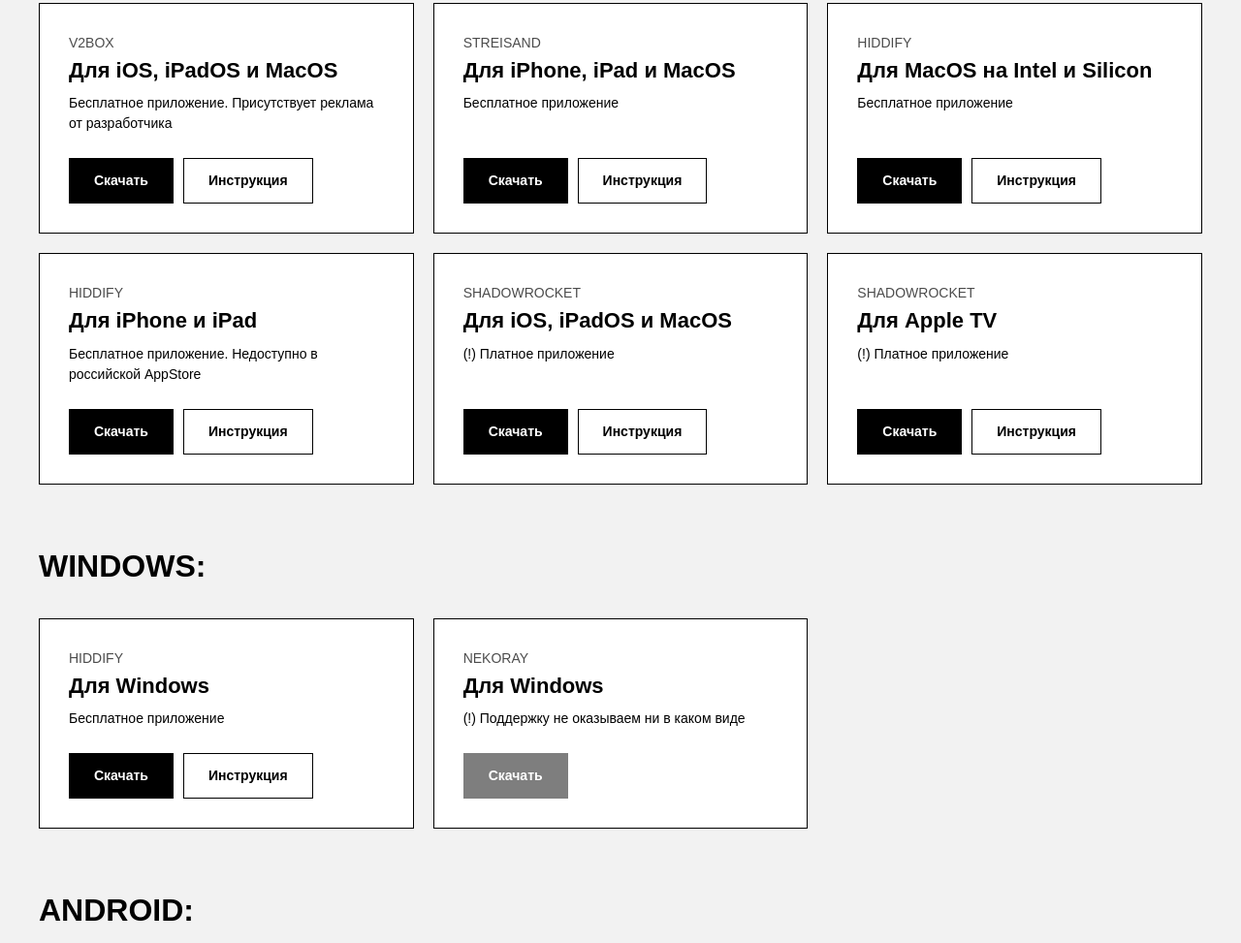
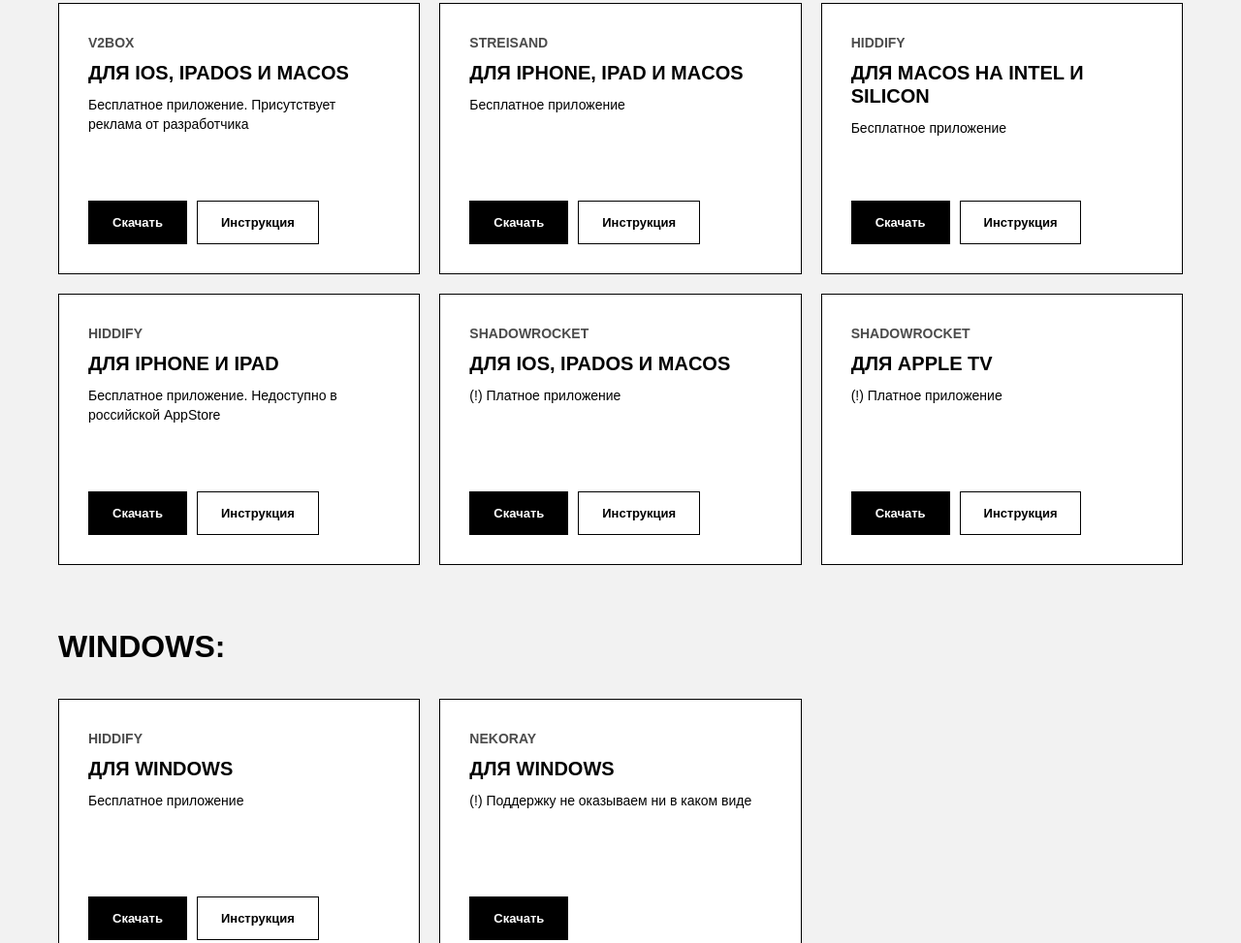
Before and after one commit to ruslanmarcha/izi-app-landing, a plain HTML site: page index.html in a window 1280 px wide. Shown: the part 581-1554 px from the top of the page at 97% size. Drawn offline with Linux system fonts and the light colour scheme.

Commit message:
Update index.html

```diff
--- a/index.html
+++ b/index.html
@@ -5,13 +5,13 @@
     <meta name="viewport" content="width=device-width, initial-scale=1.0">
     <title>Приложения - Скачать</title>
     <style>
-        /* Основные стили */
+        /* Настройки страницы */
         :root {
             --bg-color: #f2f2f2;
             --text-color: #000000;
             --white: #ffffff;
-            --btn-bg: #000000;
-            --btn-text: #ffffff;
+            --btn-black-bg: #000000;
+            --btn-black-text: #ffffff;
         }
 
         body {
@@ -21,12 +21,19 @@
             background-color: var(--bg-color);
             color: var(--text-color);
             line-height: 1.5;
+            -webkit-font-smoothing: antialiased;
+            display: flex;
+            flex-direction: column;
+            min-height: 100vh;
         }
 
         .container {
             max-width: 1200px;
             margin: 0 auto;
             padding: 0 20px;
+            width: 100%;
+            box-sizing: border-box;
+            flex: 1;
         }
 
         /* Заголовки */
@@ -49,11 +56,10 @@
             .subtitle { font-size: 32px; }
         }
 
-        /* Дисклеймер */
+        /* Блок дисклеймера */
         .disclaimer {
             background: var(--white);
             padding: 30px;
-            border-radius: 0;
             margin-bottom: 60px;
             display: flex;
             align-items: flex-start;
@@ -63,6 +69,7 @@
         .disclaimer-icon svg {
             width: 24px;
             height: 24px;
+            flex-shrink: 0;
         }
 
         .disclaimer-text {
@@ -73,7 +80,7 @@
             .disclaimer-text { font-size: 18px; }
         }
 
-        /* Секции */
+        /* Заголовки разделов (Apple, Windows...) */
         .section-title {
             font-size: 32px;
             font-weight: 700;
@@ -82,6 +89,7 @@
             display: inline-block;
         }
 
+        /* Сетка карточек */
         .grid {
             display: grid;
             grid-template-columns: 1fr;
@@ -89,10 +97,10 @@
             margin-bottom: 60px;
         }
 
-        @media (min-width: 600px) {
+        @media (min-width: 650px) {
             .grid { grid-template-columns: repeat(2, 1fr); }
         }
-        @media (min-width: 900px) {
+        @media (min-width: 960px) {
             .grid { grid-template-columns: repeat(3, 1fr); }
         }
 
@@ -106,26 +114,32 @@
             justify-content: space-between;
             height: 100%;
             box-sizing: border-box;
+            min-height: 280px;
+        }
+
+        .card-content {
+            margin-bottom: 20px;
         }
 
         .card-uptitle {
             font-size: 14px;
             text-transform: uppercase;
             opacity: 0.7;
-            margin-bottom: 5px;
+            margin-bottom: 8px;
+            font-weight: 600;
         }
 
         .card-title {
-            font-size: 22px;
+            font-size: 20px;
             font-weight: 700;
-            margin-bottom: 10px;
+            margin-bottom: 12px;
             line-height: 1.2;
+            text-transform: uppercase;
         }
 
         .card-descr {
             font-size: 14px;
-            margin-bottom: 25px;
-            flex-grow: 1;
+            line-height: 1.4;
         }
 
         /* Кнопки */
@@ -133,17 +147,19 @@
             display: flex;
             gap: 10px;
             flex-wrap: wrap;
+            margin-top: auto;
         }
 
         .btn {
             display: inline-block;
-            padding: 12px 25px;
+            padding: 12px 24px;
             text-decoration: none;
-            font-size: 14px;
+            font-size: 13px;
             font-weight: 600;
             text-align: center;
-            transition: 0.2s;
+            transition: all 0.2s ease;
             cursor: pointer;
+            border-radius: 0;
         }
 
         .btn-black {
@@ -165,7 +181,7 @@
             color: #fff;
         }
 
-        /* Футер */
+        /* Подвал */
         footer {
             background-color: #000;
             color: #fff;
@@ -173,12 +189,6 @@
             text-align: center;
             font-size: 12px;
             margin-top: 40px;
-        }
-
-        footer a {
-            color: #fff;
-            text-decoration: none;
-            margin: 0 10px;
         }
     </style>
 </head>
@@ -191,7 +201,7 @@
         <div class="disclaimer">
             <div class="disclaimer-icon">
                 <svg viewBox="0 0 24 24">
-                    <circle cx="12" cy="12" r="10" fill="black"/>
+                    <circle cx="12" cy="12" r="11" fill="black"/>
                     <path d="M11 7h2v2h-2zm0 4h2v6h-2z" fill="white"/>
                 </svg>
             </div>
@@ -204,7 +214,7 @@
         <div class="section-title">Apple:</div>
         <div class="grid">
             <div class="card">
-                <div>
+                <div class="card-content">
                     <div class="card-uptitle">V2Box</div>
                     <div class="card-title">Для iOS, iPadOS и MacOS</div>
                     <div class="card-descr">Бесплатное приложение. Присутствует реклама от разработчика</div>
@@ -216,7 +226,7 @@
             </div>
 
             <div class="card">
-                <div>
+                <div class="card-content">
                     <div class="card-uptitle">Streisand</div>
                     <div class="card-title">Для iPhone, iPad и MacOS</div>
                     <div class="card-descr">Бесплатное приложение</div>
@@ -228,7 +238,7 @@
             </div>
 
             <div class="card">
-                <div>
+                <div class="card-content">
                     <div class="card-uptitle">Hiddify</div>
                     <div class="card-title">Для MacOS на Intel и Silicon</div>
                     <div class="card-descr">Бесплатное приложение</div>
@@ -238,8 +248,9 @@
                     <a href="https://drive.google.com/drive/folders/1UKGT0MzZyN3pr0U2PXzKS5FVHT1quppB?usp=sharing" target="_blank" class="btn btn-outline">Инструкция</a>
                 </div>
             </div>
+
              <div class="card">
-                <div>
+                <div class="card-content">
                     <div class="card-uptitle">Hiddify</div>
                     <div class="card-title">Для iPhone и iPad</div>
                     <div class="card-descr">Бесплатное приложение. Недоступно в российской AppStore</div>
@@ -251,7 +262,7 @@
             </div>
 
             <div class="card">
-                <div>
+                <div class="card-content">
                     <div class="card-uptitle">Shadowrocket</div>
                     <div class="card-title">Для iOS, iPadOS и MacOS</div>
                     <div class="card-descr">(!) Платное приложение</div>
@@ -263,7 +274,7 @@
             </div>
 
              <div class="card">
-                <div>
+                <div class="card-content">
                     <div class="card-uptitle">Shadowrocket</div>
                     <div class="card-title">Для Apple TV</div>
                     <div class="card-descr">(!) Платное приложение</div>
@@ -278,7 +289,7 @@
         <div class="section-title">Windows:</div>
         <div class="grid">
             <div class="card">
-                <div>
+                <div class="card-content">
                     <div class="card-uptitle">Hiddify</div>
                     <div class="card-title">Для Windows</div>
                     <div class="card-descr">Бесплатное приложение</div>
@@ -290,13 +301,13 @@
             </div>
 
             <div class="card">
-                <div>
+                <div class="card-content">
                     <div class="card-uptitle">Nekoray</div>
                     <div class="card-title">Для Windows</div>
                     <div class="card-descr">(!) Поддержку не оказываем ни в каком виде</div>
                 </div>
                 <div class="btn-wrapper">
-                    <span class="btn btn-black" style="cursor: default; opacity: 0.5;">Скачать</span>
+                    <a href="https://github.com/MatsuriDayo/nekoray/releases" target="_blank" class="btn btn-black">Скачать</a>
                 </div>
             </div>
         </div>
@@ -304,7 +315,7 @@
         <div class="section-title">Android:</div>
         <div class="grid">
             <div class="card">
-                <div>
+                <div class="card-content">
                     <div class="card-uptitle">Hiddify</div>
                     <div class="card-title">Для смартфона и планшета</div>
                     <div class="card-descr">Бесплатное приложение</div>
@@ -316,7 +327,7 @@
             </div>
 
             <div class="card">
-                <div>
+                <div class="card-content">
                     <div class="card-uptitle">V2Box</div>
                     <div class="card-title">Для смартфона и планшета</div>
                     <div class="card-descr">Бесплатное приложение</div>
@@ -328,7 +339,7 @@
             </div>
 
             <div class="card">
-                <div>
+                <div class="card-content">
                     <div class="card-uptitle">V2Box</div>
                     <div class="card-title">Для Smart TV (на Android)</div>
                     <div class="card-descr"></div>
@@ -339,7 +350,7 @@
             </div>
 
              <div class="card">
-                <div>
+                <div class="card-content">
                     <div class="card-uptitle">Nekoray</div>
                     <div class="card-title">Для смартфона и планшета</div>
                     <div class="card-descr">(!) Поддержку не оказываем ни в каком виде</div>
@@ -353,7 +364,7 @@
          <div class="section-title">Linux:</div>
          <div class="grid">
              <div class="card">
-                 <div>
+                 <div class="card-content">
                      <div class="card-uptitle">Hiddify</div>
                      <div class="card-title">Для Linux</div>
                      <div class="card-descr">(!) Поддержку не оказываем ни в каком виде</div>
@@ -367,11 +378,7 @@
     </div>
 
     <footer>
-        <p>© Since 2022. izi.rocks</p>
-        <p>
-            <a href="#">Документы</a> |
-            <a href="#">Поддержка</a>
-        </p>
+        <div>© Since 2022. izi.rocks</div>
     </footer>
 
 </body>
```
